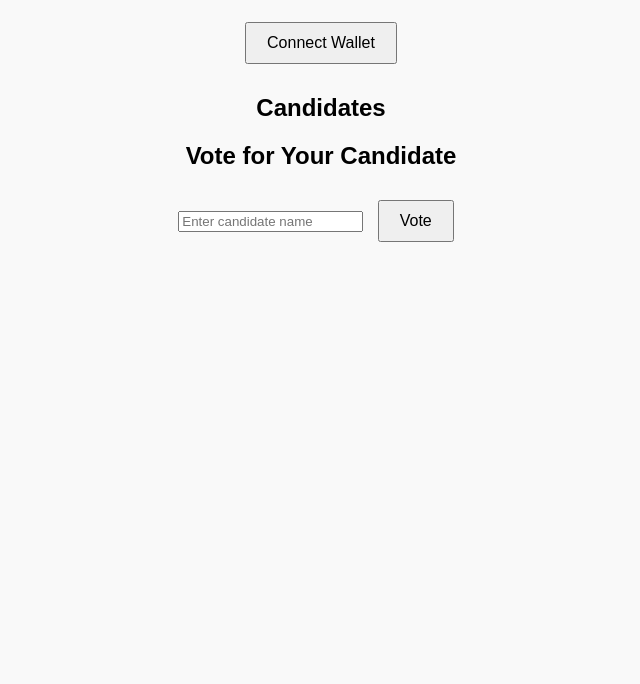
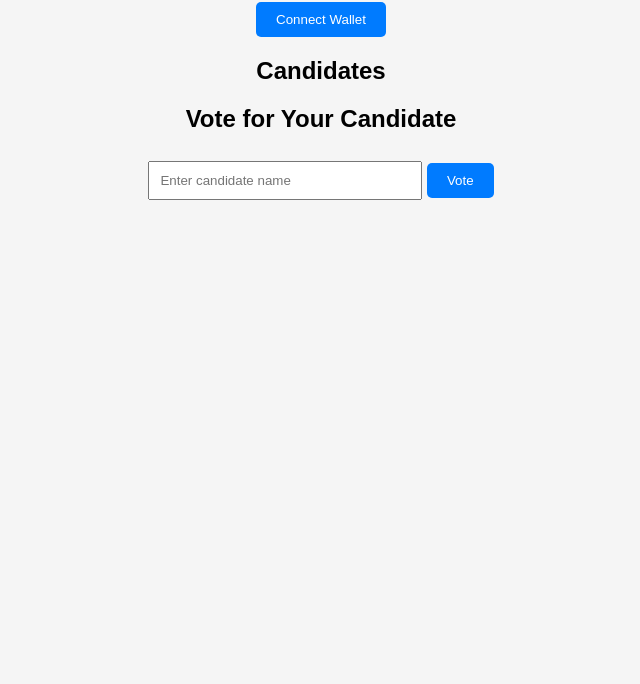
Before and after one commit to mokmiter/voting-dapp, a plain HTML site: page index.html in a window 1280 px wide. Shown: the part 116-800 px from the top of the page, without its empty margins (319-959 px from the left). Drawn offline with Linux system fonts and the light colour scheme.

Commit message:
Update style.css

```diff
--- a/style.css
+++ b/style.css
@@ -1,23 +1,31 @@
 body {
   font-family: Arial, sans-serif;
-  background-color: #f9f9f9;
   text-align: center;
-  padding: 40px;
-}
-
-h1 {
-  color: #333;
+  background: #f5f5f5;
+  padding: 20px;
 }
 
 button {
   padding: 10px 20px;
-  margin: 10px;
-  font-size: 16px;
+  margin-top: 10px;
   cursor: pointer;
+  background-color: #007bff;
+  color: white;
+  border: none;
+  border-radius: 5px;
 }
 
-#status {
-  margin-top: 20px;
-  font-weight: bold;
-  color: green;
+input {
+  padding: 10px;
+  width: 250px;
 }
+
+#candidateList {
+  list-style: none;
+  padding: 0;
+}
+
+#candidateList li {
+  padding: 5px;
+  font-size: 18px;
+}
```
